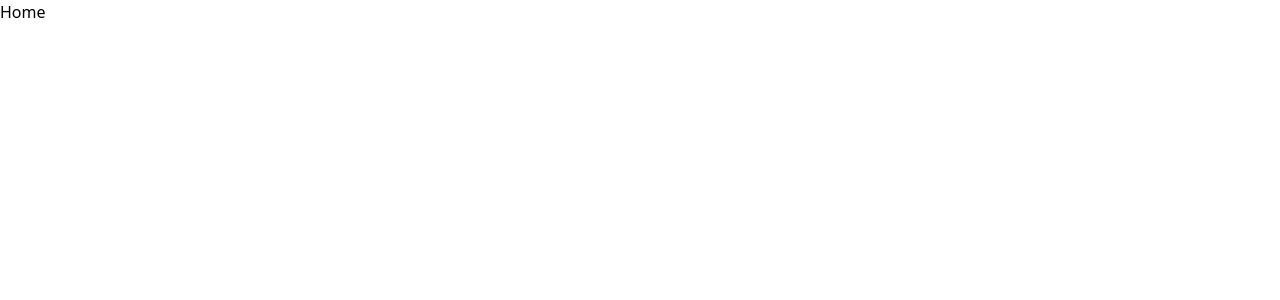
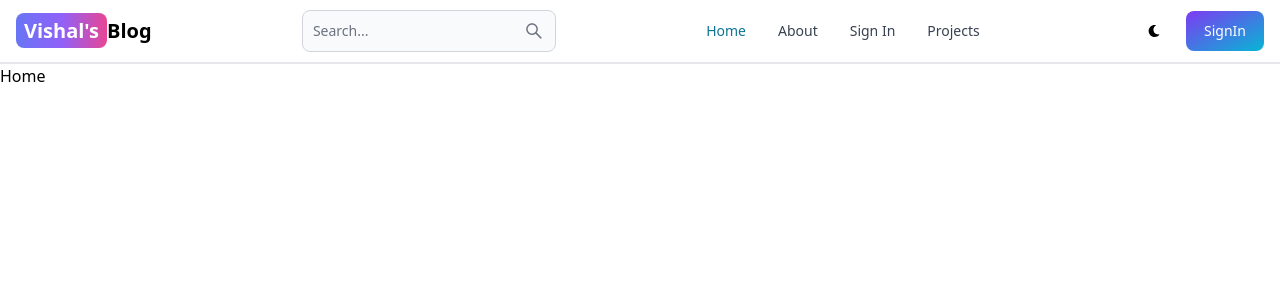
Before and after one commit to vishal001-tec/mern-blog, a React (Vite) app in the folder client/: page / in a window 1280 px wide. Shown: the top 300 px of the page. Built offline with nearby package versions, Linux system fonts and the light colour scheme.

Commit message:
create a header section

```diff
--- a/client/package.json
+++ b/client/package.json
@@ -10,8 +10,10 @@
     "preview": "vite preview"
   },
   "dependencies": {
+    "flowbite-react": "^0.7.2",
     "react": "^18.2.0",
     "react-dom": "^18.2.0",
+    "react-icons": "^5.0.1",
     "react-router-dom": "^6.22.0"
   },
   "devDependencies": {
--- a/client/src/App.jsx
+++ b/client/src/App.jsx
@@ -6,10 +6,12 @@
 import Dashboard from './pages/Dashboard'
 import SignUp from './pages/SignUp'
 import Projects from './pages/Projects'
+import Header from './components/Header'
 
 export default function App() {
   return (
     <BrowserRouter>
+    <Header></Header>
       <Routes>
         <Route path='/' element={<Home></Home>}></Route>
         <Route path='/about' element={<About></About>}></Route>
--- /dev/null
+++ b/client/src/components/Header.jsx
@@ -0,0 +1,63 @@
+import { Button, Navbar, NavbarToggle, TextInput } from 'flowbite-react';
+import React from 'react';
+import { Link,useLocation } from 'react-router-dom';
+import {AiOutlineSearch} from 'react-icons/ai';
+import {FaMoon} from 'react-icons/fa';
+export default function Header() {
+    const path = useLocation().pathname;
+  return (
+    <Navbar className=' border-b-2'>
+    <Link to="/" className='self-center  whitespace-nowrap text-sm sm:text-xl font-semibold dark:text-white'>
+        <span className='px-2 py-1 bg-gradient-to-r from-indigo-500 via-purple-500 to-pink-500 rounded-lg text-white '>Vishal's</span>
+        Blog
+    </Link>
+    <form>
+    <TextInput
+        type='text'
+        placeholder='Search...'
+        rightIcon={AiOutlineSearch}
+        className=' hidden lg:inline'
+    />
+    </form>
+    <Button className=' w-12 h-10 lg:hidden ' color=' gray' pill>
+        <AiOutlineSearch/>
+    </Button>
+    <div className=' flex gap-2 md:order-2'>
+        <Button className=' w-12 h-10 hidden sm:inline' color=' gray' pill>
+            <FaMoon></FaMoon>
+        </Button>
+        <Link to='/sign-in'>
+            <Button gradientDuoTone='purpleToBlue'>
+                SignIn
+            </Button>
+        </Link>
+        <Navbar.Toggle/>
+        </div>
+        <Navbar.Collapse>
+            <Navbar.Link active={path==="/"} as={'div'}>
+                <Link to="/">
+                    Home
+                </Link>
+            </Navbar.Link>
+            <Navbar.Link active={path==="/about"}  as={'div'}>
+                <Link to="/about">
+                    About
+                </Link>
+            </Navbar.Link>
+            <Navbar.Link active={path==="/sign-in"}  as={'div'}>
+                <Link to="sign-in">
+                    Sign In
+                </Link>
+            </Navbar.Link>
+            <Navbar.Link active={path==="/projects"}  as={'div'}>
+                <Link to="projects">
+                    Projects
+                </Link>
+            </Navbar.Link>
+
+
+        </Navbar.Collapse>
+
+    </Navbar>
+  )
+}
--- a/client/tailwind.config.js
+++ b/client/tailwind.config.js
@@ -3,9 +3,11 @@
     content: [
       "./index.html",
       "./src/**/*.{js,ts,jsx,tsx}",
+      'node_modules/flowbite-react/lib/esm/**/*.js',
+
     ],
     theme: {
       extend: {},
     },
-    plugins: [],
+    plugins: [require('flowbite/plugin')],
   }
```
Also changed, not shown: 1 other file (tests, documents, lock files or other folders).
